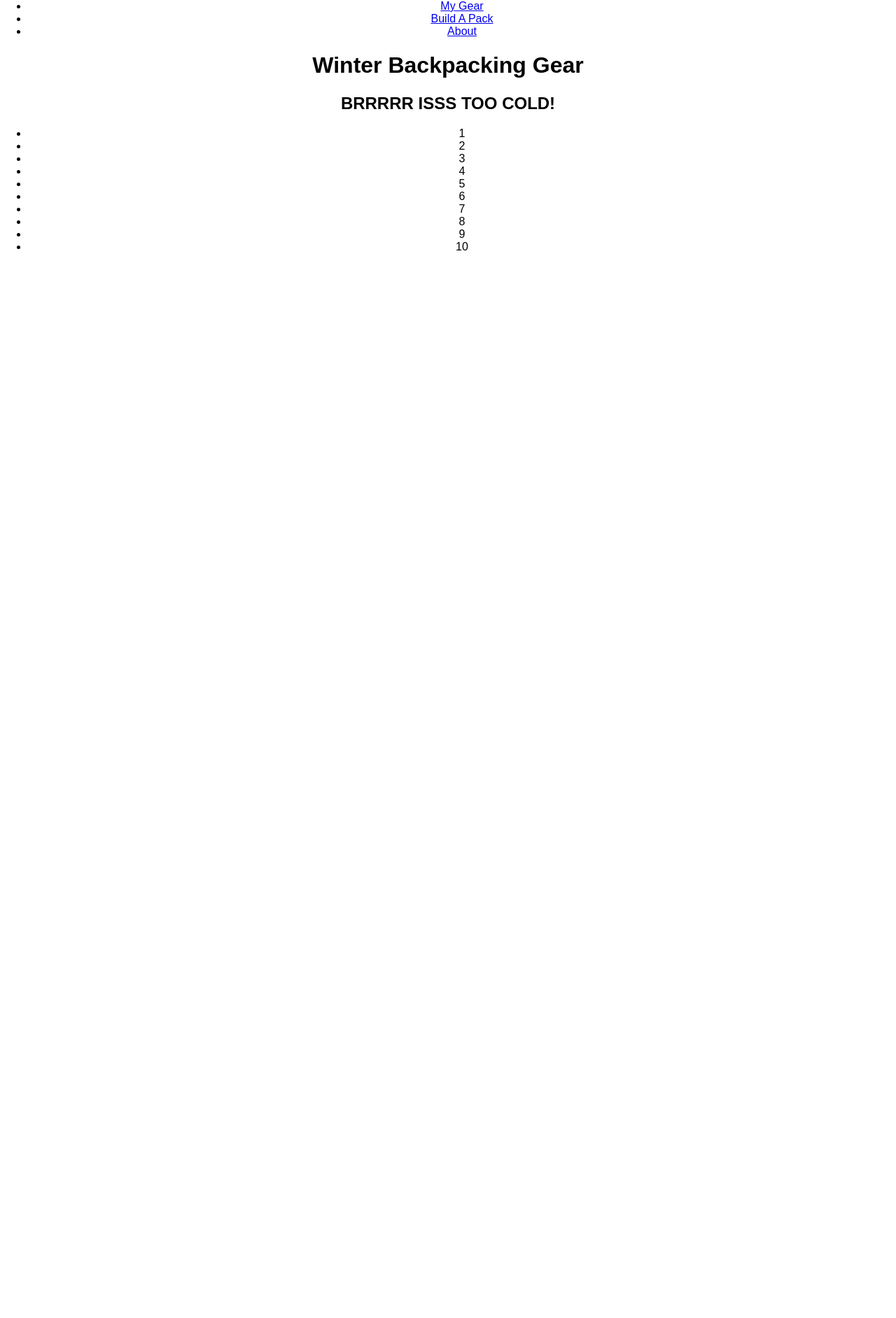
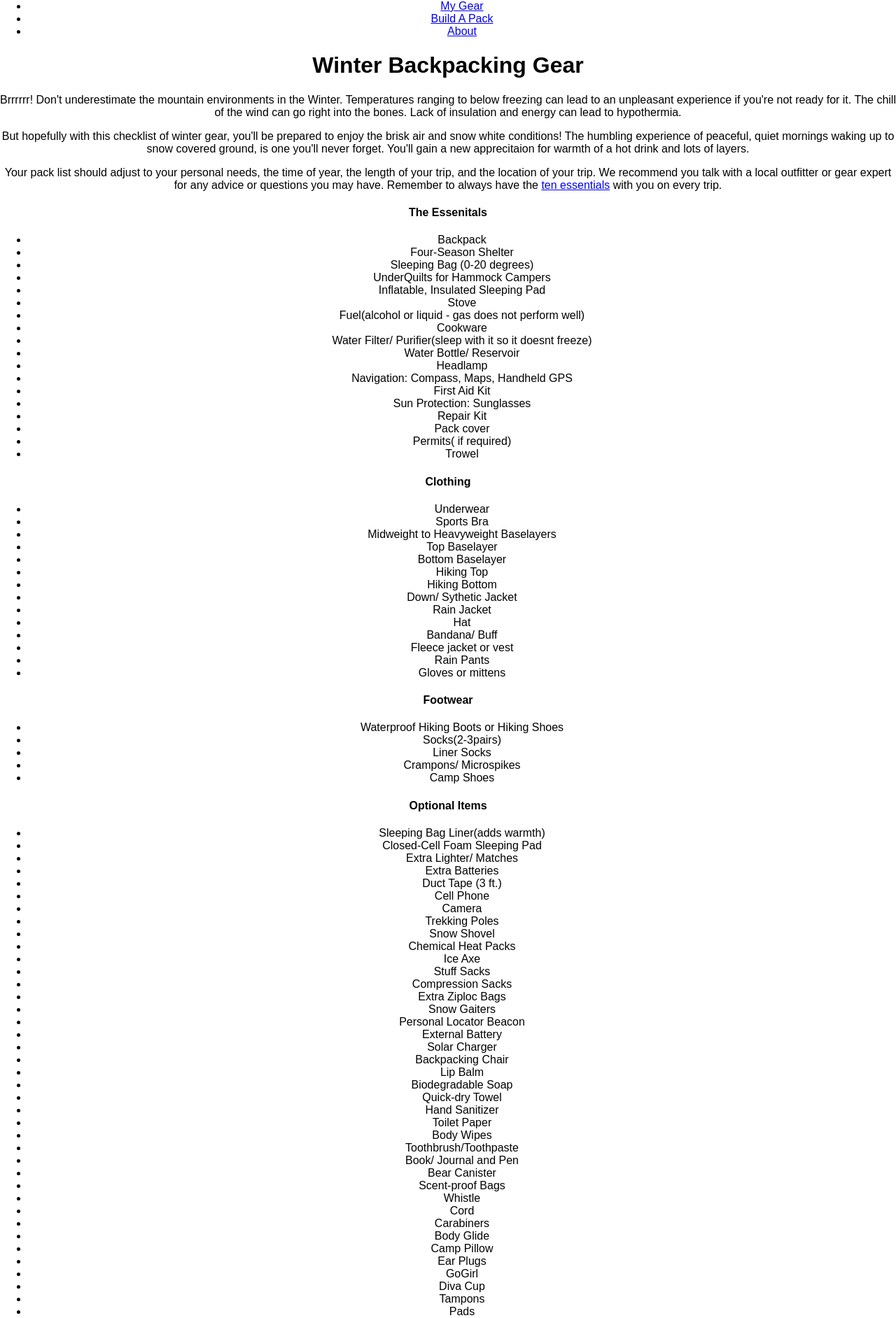
Before and after one commit to badamato/react-shakedown-app, a React (Create React App) app in the folder client/: page /hikes/wintergearlist in a window 1280 px wide. Shown: the part 242-2126 px from the top of the page at 70% size. Before the commit the page ends 800 px from the top, so only its background shows below. Built offline with nearby package versions, Linux system fonts and the light colour scheme.

Commit message:
create winter gear list

```diff
--- a/client/src/components/WinterGearList.js
+++ b/client/src/components/WinterGearList.js
@@ -5,20 +5,133 @@ class WinterGearList extends React.Component {
   render() {
     return (
       <div>
-          <h1>Winter Backpacking Gear</h1>
-          <h2>BRRRRR ISSS TOO COLD!</h2>
-        <ul>
-          <li>1</li>
-          <li>2</li>
-          <li>3</li>
-          <li>4</li>
-          <li>5</li>
-          <li>6</li>
-          <li>7</li>
-          <li>8</li>
-          <li>9</li>
-          <li>10</li>
-        </ul>
+        <h1>Winter Backpacking Gear</h1>
+        <p>
+          Brrrrrr! Don't underestimate the mountain environments in the Winter.
+          Temperatures ranging to below freezing can lead to an unpleasant
+          experience if you're not ready for it. The chill of the wind can go
+          right into the bones. Lack of insulation and energy can lead to
+          hypothermia.
+        </p>
+        <p>
+          {" "}
+          But hopefully with this checklist of winter gear, you'll be prepared
+          to enjoy the brisk air and snow white conditions! The humbling
+          experience of peaceful, quiet mornings waking up to snow covered
+          ground, is one you'll never forget. You'll gain a new apprecitaion for
+          warmth of a hot drink and lots of layers.
+        </p>
+        <p>
+          Your pack list should adjust to your personal needs, the time of year,
+          the length of your trip, and the location of your trip. We recommend
+          you talk with a local outfitter or gear expert for any advice or
+          questions you may have. Remember to always have the{" "}
+          <span>
+            <Link to="/hikes/tenessentials">ten essentials</Link>
+          </span>{" "}
+          with you on every trip.
+        </p>
+        <div>
+          <h4>The Essenitals</h4>
+          <ul>
+            <li>Backpack</li>
+            <li>Four-Season Shelter</li>
+            <li>Sleeping Bag (0-20 degrees)</li>
+            <li>UnderQuilts for Hammock Campers</li>
+            <li>Inflatable, Insulated Sleeping Pad</li>
+            <li> Stove</li>
+            <li>Fuel(alcohol or liquid - gas does not perform well)</li>
+            <li>Cookware</li>
+            <li>Water Filter/ Purifier(sleep with it so it doesnt freeze)</li>
+            <li>Water Bottle/ Reservoir</li>
+            <li>Headlamp</li>
+            <li>Navigation: Compass, Maps, Handheld GPS</li>
+            <li>First Aid Kit</li>
+            <li>Sun Protection: Sunglasses</li>
+            <li>Repair Kit</li>
+            <li>Pack cover</li>
+            <li>Permits( if required)</li>
+            <li>Trowel</li>
+          </ul>
+        </div>
+        {/* Clothing */}
+        <div>
+          <h4>Clothing</h4>
+          <ul>
+            <li>Underwear</li>
+            <li>Sports Bra</li>
+            <li>Midweight to Heavyweight Baselayers</li>
+            <li>Top Baselayer</li>
+            <li>Bottom Baselayer</li>
+            <li>Hiking Top</li>
+            <li>Hiking Bottom</li>
+            <li>Down/ Sythetic Jacket</li>
+            <li>Rain Jacket</li>
+            <li>Hat</li>
+            <li>Bandana/ Buff</li>
+            <li>Fleece jacket or vest</li>
+            <li>Rain Pants</li>
+            <li>Gloves or mittens</li>
+          </ul>
+        </div>
+        {/* Footwear */}
+        <div>
+          <h4>Footwear</h4>
+          <ul>
+            <li>Waterproof Hiking Boots or Hiking Shoes</li>
+            <li>Socks(2-3pairs)</li>
+            <li>Liner Socks</li>
+            <li>Crampons/ Microspikes</li>
+            <li>Camp Shoes</li>
+          </ul>
+        </div>
+        {/* Optional Items */}
+        <div>
+          <h4>Optional Items</h4>
+          <ul>
+            <li>Sleeping Bag Liner(adds warmth)</li>
+            <li>Closed-Cell Foam Sleeping Pad</li>
+            <li>Extra Lighter/ Matches</li>
+            <li>Extra Batteries</li>
+            <li>Duct Tape (3 ft.)</li>
+            <li>Cell Phone</li>
+            <li>Camera</li>
+            <li>Trekking Poles</li>
+            <li>Snow Shovel</li>
+            <li>Chemical Heat Packs</li>
+            <li>Ice Axe</li>
+            <li>Stuff Sacks</li>
+            <li>Compression Sacks</li>
+            <li>Extra Ziploc Bags</li>
+            <li>Snow Gaiters</li>
+            <li>Personal Locator Beacon</li>
+            <li>External Battery</li>
+            <li>Solar Charger</li>
+            <li>Backpacking Chair</li>
+            <li>Lip Balm</li>
+            <li>Biodegradable Soap</li>
+            <li>Quick-dry Towel</li>
+            <li>Hand Sanitizer</li>
+            <li>Toilet Paper</li>
+            <li>Body Wipes</li>
+            <li>Toothbrush/Toothpaste</li>
+            <li>Book/ Journal and Pen</li>
+            <li>Bear Canister</li>
+            <li>Scent-proof Bags</li>
+            <li>Whistle</li>
+            <li>Cord</li>
+            <li>Carabiners</li>
+            <li>Body Glide</li>
+            <li>Camp Pillow</li>
+            <li>Ear Plugs</li>
+            <li>GoGirl</li>
+            <li>Diva Cup</li>
+            <li>Tampons</li>
+            <li>Pads</li>
+            <li>Pee Rag</li>
+            <li>Whiskey</li>
+          </ul>
+        </div>
       </div>
     );
   }
```
